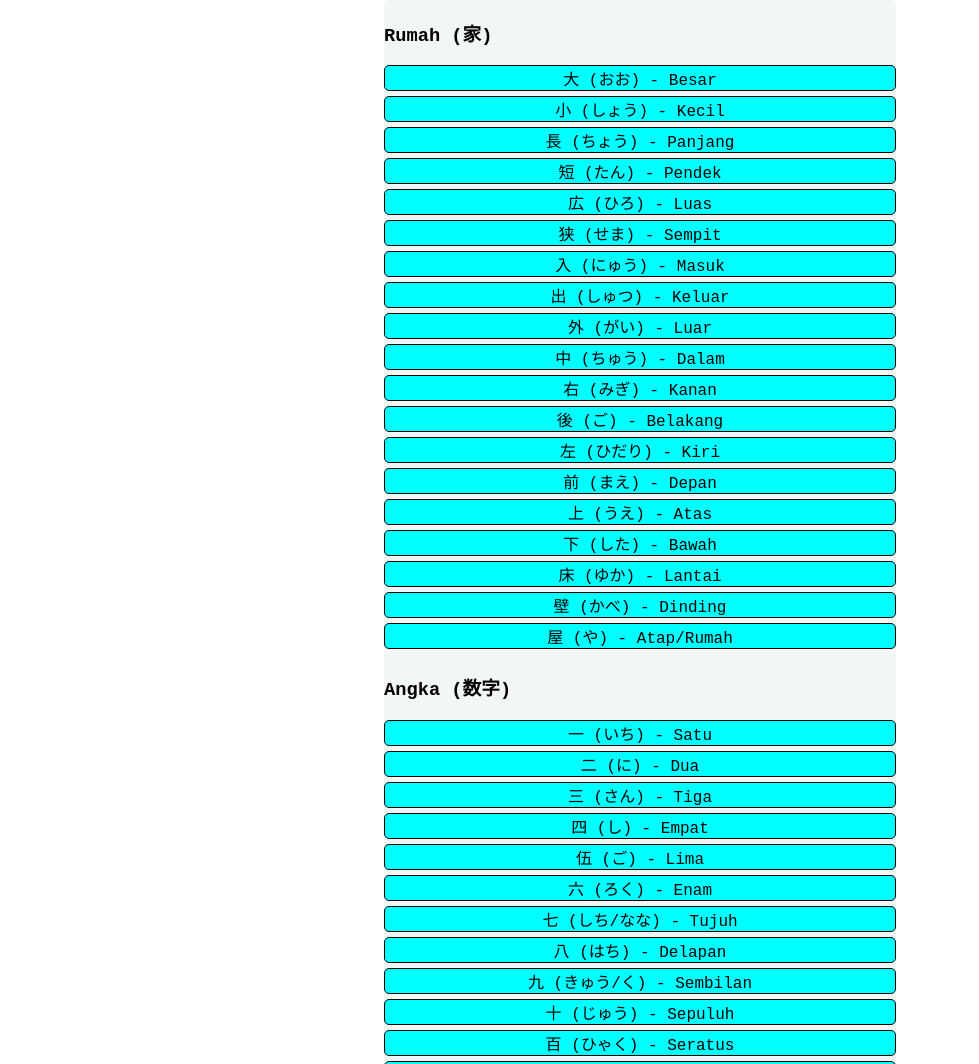
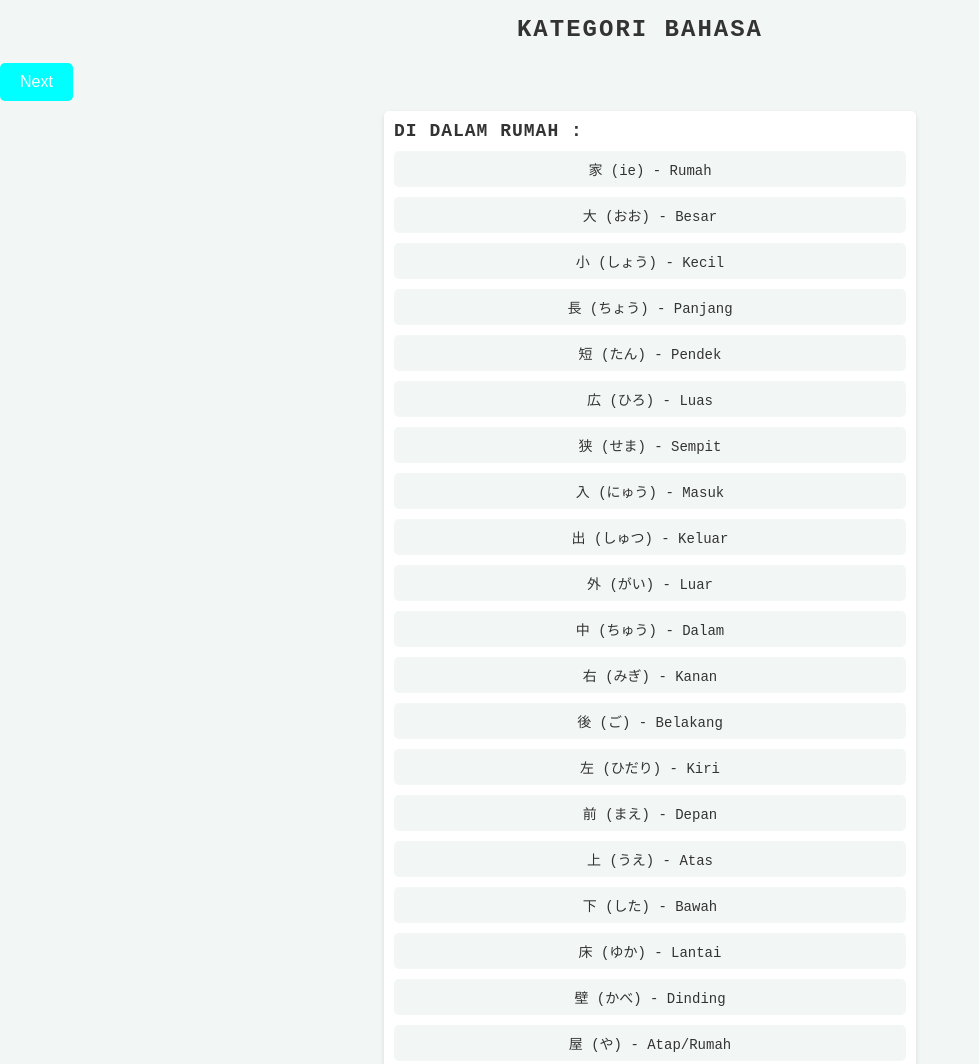
Before and after one commit to KiraSev7/AkiraWeb, a plain HTML site: page Kanji/kanji.html in a window 1280 px wide. Shown: the top 1064 px of the page, without its empty margins (0-979 px from the left). Drawn offline with Linux system fonts and the light colour scheme.

Commit message:
7.7.23.6

```diff
--- a/Kanji/kanji.html
+++ b/Kanji/kanji.html
@@ -1,17 +1,22 @@
 <!DOCTYPE html>
-<html lang="en">
+<html>
 <head>
   <meta charset="UTF-8">
-    <meta name="viewport" content="width=device-width, initial-scale=1.0">
+  <title>Fitur Next Kategori Bahasa</title>
   <link rel="stylesheet" href="style.css">
   <link rel="stylesheet" href="responsif.css">
-    <title>Kanji</title>
+  <meta name="viewport" content="width=device-width, initial-scale=1, maximum-scale=1, user-scalable=no">
 </head>
 <body>
-    <main>
-        <div class="container">
-            <h3>Rumah (家)</h3>
+  <h1>Kategori Bahasa</h1>
+
+  <button onclick="showNextCategory()">Next</button>
+
+  <div id="kategoriBahasa">
+    <div class="kategori" id="kategori1">
+        <h2>Di dalam rumah :</h2>
         <ul>
+          <li>家 (ie) - Rumah</li>
           <li>大 (おお) - Besar</li>
           <li>小 (しょう) - Kecil</li>
           <li>長 (ちょう) - Panjang</li>
@@ -32,8 +37,9 @@
           <li>壁 (かべ) - Dinding</li>
           <li>屋 (や) - Atap/Rumah</li>
         </ul>
-
-    <h3>Angka (数字)</h3>
+    </div>
+    <div class="kategori hidden" id="kategori2">
+        <h2>Angka (数字) :</h2>
         <ul>
           <li>一 (いち) - Satu</li>
           <li>二 (に) - Dua</li>
@@ -50,15 +56,9 @@
           <li>万 (まん) - Sepuluh ribu</li>
           <li>円 (えん) - Yen</li>
         </ul>
-
-    <h3>Hari (日)</h3>
-    <ul>
-        <li>日 (にち) - Hari</li>
-        <li>月 (つき) - Bulan</li>
-        <li>年 (ねん) - Tahun</li>
-    </ul>
-
-    <h3>Element (元素)</h3>
+    </div>
+    <div class="kategori hidden" id="kategori3">
+        <h2>Element (元素) :</h2>
         <ul>
           <li>火 (か) - Api</li>
           <li>水 (みず) - Air</li>
@@ -68,8 +68,9 @@
           <li>金 (きん) - Emas</li>
           <li>鉄 (てつ) - Besi</li>
         </ul>
-
-    <h3>Kata Kerja (動詞)</h3>
+    </div>
+    <div class="kategori hidden" id="kategori4">
+        <h2>Kata Kerja (動詞) :</h2>
         <ul>
           <li>食 (た) - Makan</li>
           <li>飲 (の) - Minum</li>
@@ -81,6 +82,36 @@
           <li>聞 (き) - Mendengar, bertanya</li>
         </ul>
     </div>
-    </main>
+  </div>
+
+  <script>
+    var kategoriList = document.getElementsByClassName('kategori');
+    var currentCategoryIndex = 0;
+
+    // Sembunyikan semua kategori kecuali kategori pertama
+    for (var i = 1; i < kategoriList.length; i++) {
+      kategoriList[i].classList.add('hidden');
+    }
+
+    function showNextCategory() {
+      // Sembunyikan kategori saat ini dengan efek slide-out
+      kategoriList[currentCategoryIndex].style.animationName = 'slideOut';
+
+      // Tambahkan 1 ke indeks kategori saat ini (jika melebihi panjang array, kembali ke awal)
+      currentCategoryIndex = (currentCategoryIndex + 1) % kategoriList.length;
+
+      // Tampilkan kategori berikutnya dengan efek slide-in
+      kategoriList[currentCategoryIndex].classList.remove('hidden');
+      kategoriList[currentCategoryIndex].style.animationName = 'slideIn';
+
+      // Sembunyikan kategori sebelumnya setelah efek slide-out selesai
+      setTimeout(function() {
+        kategoriList[(currentCategoryIndex - 1 + kategoriList.length) % kategoriList.length].classList.add('hidden');
+      }, 500); // Sesuaikan dengan durasi animasi
+    }
+
+    // Tampilkan kategori pertama saat halaman dimuat
+    kategoriList[0].classList.remove('hidden');
+  </script>
 </body>
 </html>
--- a/Kanji/responsif.css
+++ b/Kanji/responsif.css
@@ -1,5 +1,5 @@
 @media only screen and (max-width: 600px) {
-    .container{
+    .kategori {
       border-radius: 5px;
       width: auto;
       position: relative;
--- a/Kanji/style.css
+++ b/Kanji/style.css
@@ -1,33 +1,85 @@
 body {
+    background-color: #f2f7f5;
+    color: #333;
     margin: auto;
     padding: auto;
     font-family: 'Courier New', Courier, monospace;
-}
+  }
 
-ul {
-    display: inline;
+  h1 {
+    text-align: center;
+    font-size: 24px;
+    margin-bottom: 20px;
+    text-transform: uppercase;
+    letter-spacing: 2px;
+  }
 
-}
+  button {
+    margin-bottom: 10px;
+    background-color: aqua;
+    color: #fff;
+    padding: 10px 20px;
+    border: none;
+    border-radius: 5px;
+    font-size: 16px;
+    cursor: pointer;
+    transition: background-color 0.3s ease;
+  }
 
-.container {
+  button:hover {
+    background-color: #07eff7;
+  }
+
+  .hidden {
+    display: none;
+  }
+
+  .kategori {
+    padding: 10px;
+    margin-bottom: 20px;
+    position: relative;
     border-radius: 5px;
     background-color: #f2f7f5;
     width: 40%;
     position: relative;
     left: 30%;
+    animation-duration: 0.5s;
+    animation-fill-mode: forwards;
+    background-color: #fff;
+    box-shadow: 0 2px 5px rgba(0, 0, 0, 0.1);
+  }
 
-}
+  h2 {
+    font-size: 20px;
+    margin-top: 0;
+    margin-bottom: 10px;
+    font-size: 18px;
+    margin-bottom: 10px;
+    text-transform: uppercase;
+    letter-spacing: 1px;
+  }
 
-li {
-    background-color: aqua;
+  ul {
+    list-style-type: none;
+    padding: 0;
+    margin: 0;
+  }
+
+  li {
     border: 1px solid;
     list-style: none;
     margin-bottom: 5px;
     border-radius: 5px;
     text-align: center;
-}
+    background-color: #f2f7f5;
+    border: none;
+    border-radius: 5px;
+    padding: 8px 12px;
+    margin-bottom: 10px;
+    font-size: 14px;
+    transition: background-color 0.3s ease;
+  }
 
-h3 {
-    display: inline-block;
-
-}
+  li:hover {
+    background-color: aqua;
+  }
--- a/Kosa_Kata/style.css
+++ b/Kosa_Kata/style.css
@@ -16,7 +16,7 @@ body {
 
   button {
     margin-bottom: 10px;
-    background-color: #0f7173;
+    background-color: aqua;
     color: #fff;
     padding: 10px 20px;
     border: none;
@@ -27,7 +27,7 @@ body {
   }
 
   button:hover {
-    background-color: #155e61;
+    background-color: #07eff7;
   }
 
   .hidden {
@@ -81,5 +81,5 @@ body {
   }
 
   li:hover {
-    background-color: #e2ebe9;
+    background-color: aqua;
   }
```
Lines whose indentation alone changed are shown as unchanged.
